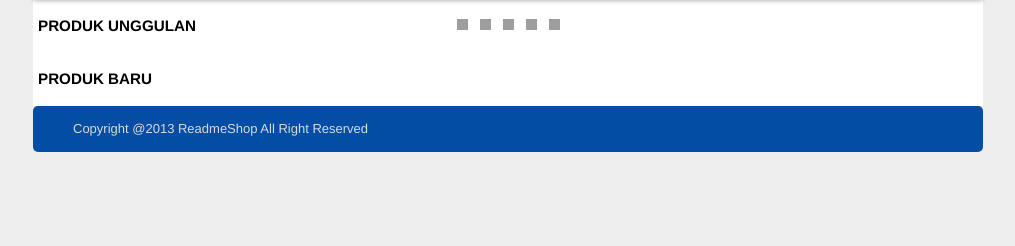
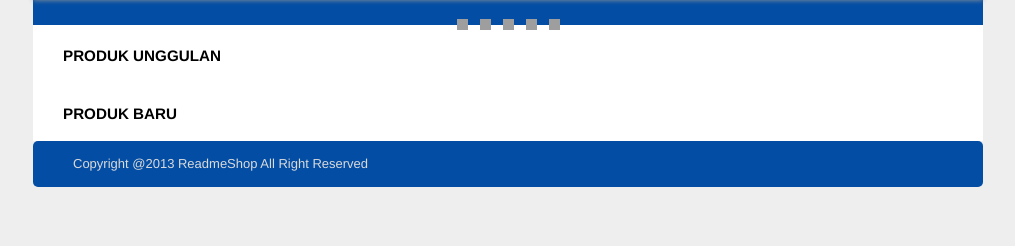
Before and after one commit to ImmanuelSteve/ReadMe-FTIUKDW, a PHP site: page / in a window 1280 px wide. Shown: the part 554-800 px from the top of the page, without its empty margins (132-1147 px from the left). Run offline with PHP 8.4, Linux system fonts and the light colour scheme; data that the repository does not hold is empty; a stand-in replaces the project's code that opens the database connection; grey boxes are pictures that could not be loaded.

Commit message:
Update beranda.css

```diff
--- a/beranda.css
+++ b/beranda.css
@@ -7,19 +7,34 @@
     margin-bottom: 1px;
 }
 
-#textproduk{
-    padding-top: 20px;
+#dotslider{
+    height: 25px;
+    background-color: rgb(3,77,164);
+}
+
+.textproduk{
+    padding-top: 5px;
+    padding-left: 25px;
     font-weight : bold;
 }
 
-.produkunggulan{
+.kumpulanproduk{
+    margin-left: 35px;
+}
+
+.produk{
+    margin-left: 15px;
+    margin-right: 15px;
+}
+
+.gambarproduk{
   height : 165px;
   margin-top : 15px;
   margin-bottom: 1px;
-  margin-left: 50px;
+  margin-left: 30px;
   margin-right: 25px;
 }
 
-.textprodukunggulan{
+.textdetailproduk{
   text-align : center;
 }
```
